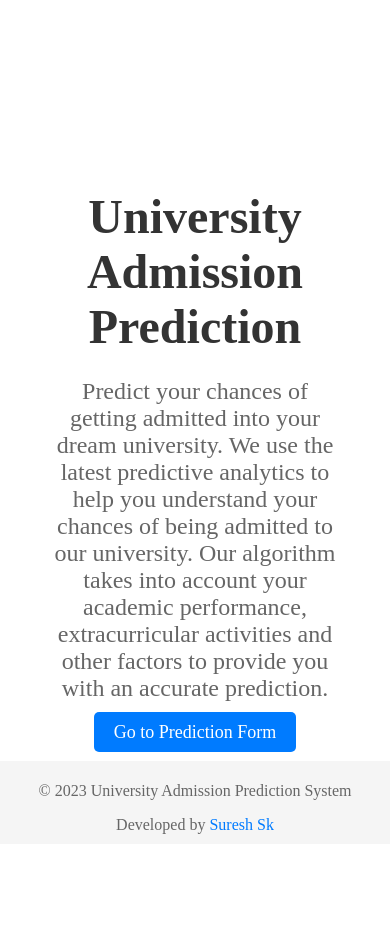
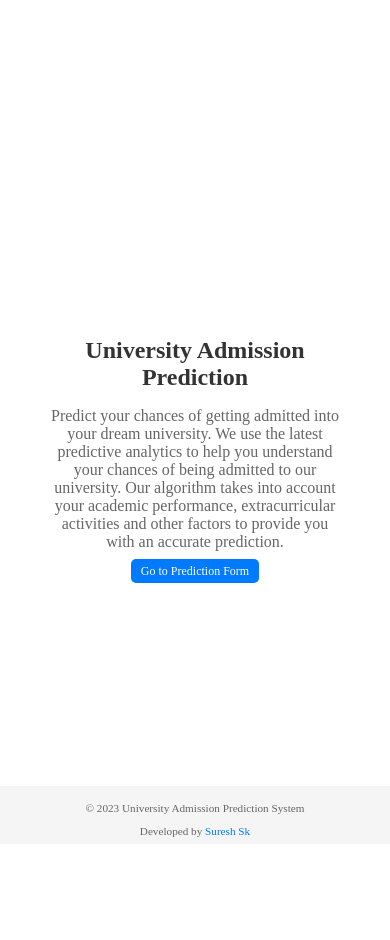
Before and after one commit to suresh475330/University_admission_prediction, a Flask app: page / in a window 390 px wide. Run offline with Flask 2, Linux system fonts and the light colour scheme; parts of the project's set-up code (start-up, migrations or seed data) failed here and were passed over.

Commit message:
add responsive in home

```diff
--- a/static/style/home.css
+++ b/static/style/home.css
@@ -61,3 +61,27 @@ p {
     color: #007bff;
     text-decoration: none;
 }
+
+@media only screen and (max-width: 600px) {
+    .center {
+        gap: 1rem;
+    }
+    h1 {
+        color: #333;
+        font-size: 1.5rem;
+        margin-bottom: 10px;
+    }
+    p {
+        font-size: 1rem;
+        margin-bottom: 10px;
+    }
+    .btn {
+        padding: 5px 10px;
+        font-size: 12px;
+    }
+
+    .footer p {
+        font-size: 0.7rem;
+        margin-bottom: 2px;
+    }
+}
```
